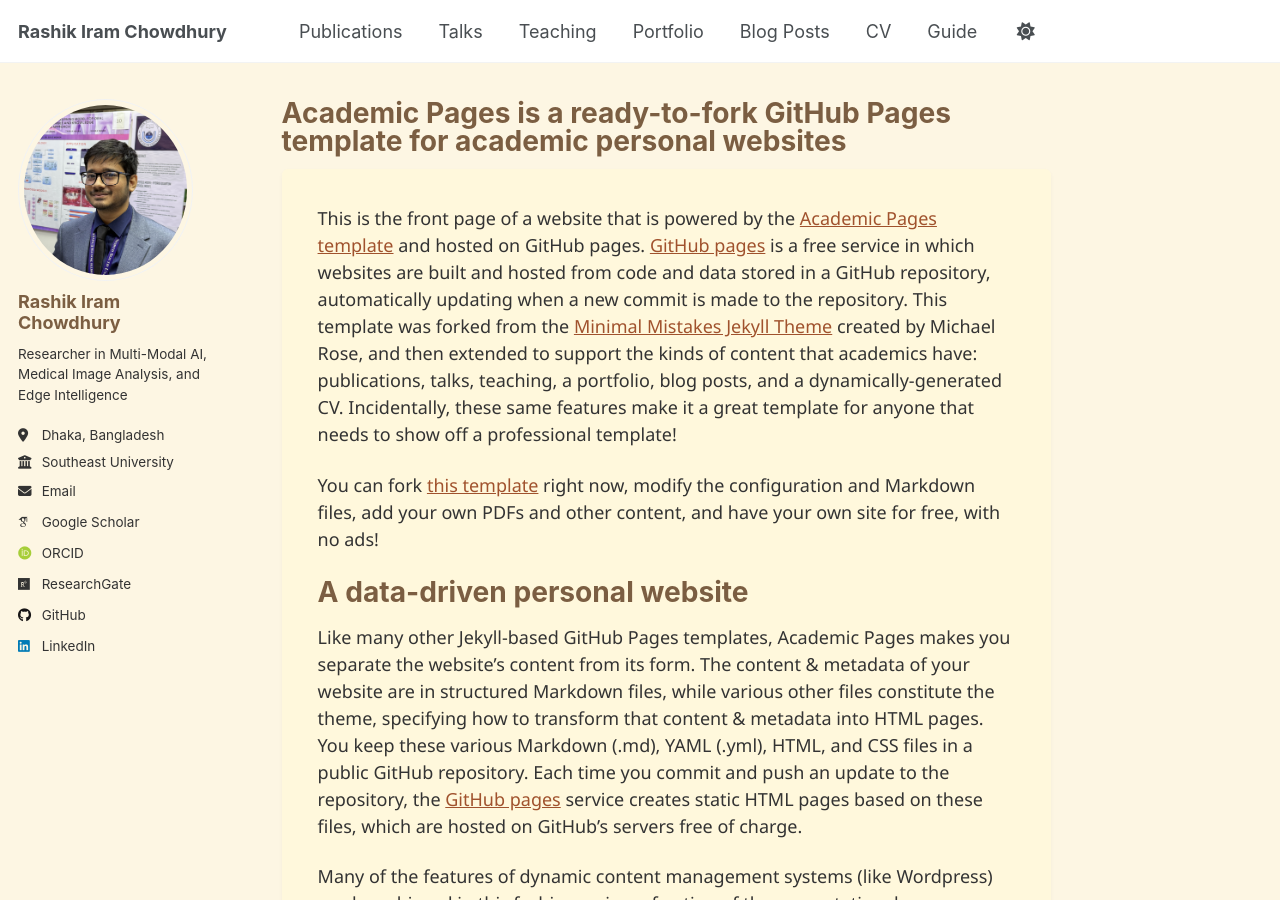
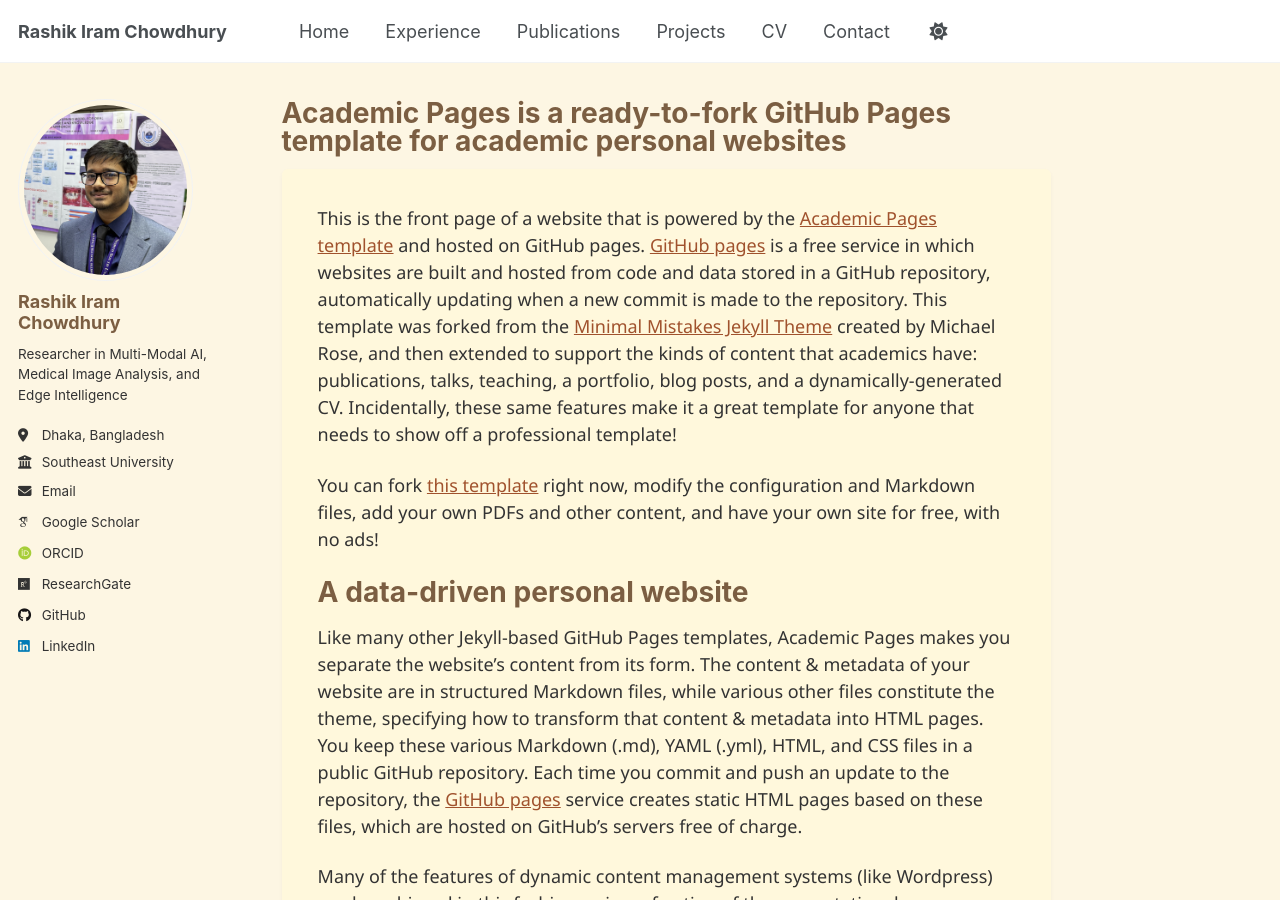
Before and after one commit to RashikIram/rashikiram.github.io, a Jekyll site: the page built from _pages/about.md, in a window 1280 px wide and 900 px high. Built offline with Jekyll 4.4.1, drawn with Linux system fonts in a browser that asks for light colours; some web fonts are replaced; a script that is not in the unit is left out.

Commit message:
Update navigation.yml

```diff
--- a/_data/navigation.yml
+++ b/_data/navigation.yml
@@ -8,26 +8,20 @@
 #      Markdown formatted page while the second is generated using JSON.
 
 main:
+  - title: "Home"
+    url: /
+
+  - title: "Experience"
+    url: /experience/
+
   - title: "Publications"
     url: /publications/
 
-  - title: "Talks"
-    url: /talks/
-
-  - title: "Teaching"
-    url: /teaching/
-
-  - title: "Portfolio"
-    url: /portfolio/
-
-  - title: "Blog Posts"
-    url: /year-archive/
+  - title: "Projects"
+    url: /projects/
 
   - title: "CV"
     url: /cv/
 
-  # - title: "CV"
-  #   url: /cv-json/
-
-  - title: "Guide"
-    url: /markdown/
+  - title: "Contact"
+    url: /contact/
```
